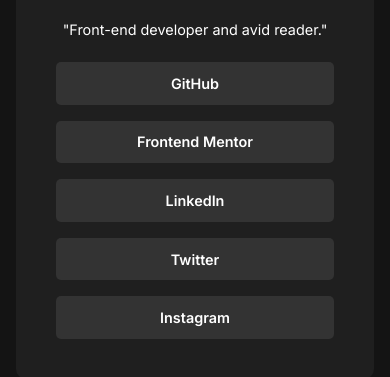
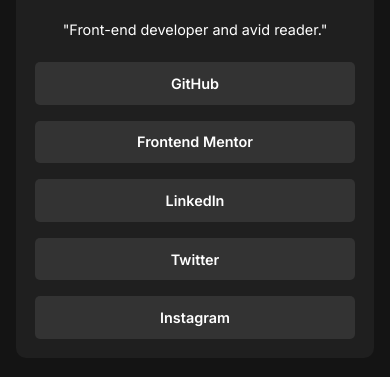
Before and after one commit to ewlondon/social-links-profile, a plain HTML site: page index.html in a window 390 px wide. Shown: the part 337-714 px from the top of the page. Drawn offline with Linux system fonts and the light colour scheme.

Commit message:
fixed social links and mobile view scaling.

```diff
--- a/index.html
+++ b/index.html
@@ -25,11 +25,21 @@
 			<p class="card__subtext">"Front-end developer and avid reader."</p>
 
 			<ul class="card__links">
-				<li class="card__links--item">GitHub</li>
-				<li class="card__links--item">Frontend Mentor</li>
-				<li class="card__links--item">LinkedIn</li>
-				<li class="card__links--item">Twitter</li>
-				<li class="card__links--item">Instagram</li>
+				<li class="card__links--item">
+					<a href="https://www.github.com">GitHub</a>
+				</li>
+				<li class="card__links--item">
+					<a href="https://www.frontendmentor.com">Frontend Mentor</a>
+				</li>
+				<li class="card__links--item">
+					<a href="https://www.linkedin.com">LinkedIn</a>
+				</li>
+				<li class="card__links--item">
+					<a href="https://www.twitter.com">Twitter</a>
+				</li>
+				<li class="card__links--item">
+					<a href="https://www.instagram.com">Instagram</a>
+				</li>
 			</ul>
 		</div>
 	</body>
--- a/style.css
+++ b/style.css
@@ -69,7 +69,7 @@ body {
 	margin-block: 1.5rem;
 }
 .card__links {
-    width: min(400px, 100% );
+	width: min(400px, 100%);
 	list-style: none;
 	display: flex;
 	flex-direction: column;
@@ -78,18 +78,30 @@ body {
 }
 
 .card__links--item {
+    display: grid;
     width: 100%;
+}
+
+.card__links--item > a {
+	width: 100%;
 	border-radius: 5px;
 	background-color: var(--primary-light);
 	font-size: var(--text-size-md);
 	font-weight: var(--text-weight-med);
 	color: var(--primary-white);
 	padding: 0.8rem;
+	text-decoration: none;
 	cursor: pointer;
-    transition: background-color 0.2s ease-out, color .2s ease-out;
+	transition: background-color 0.2s ease-out, color 0.2s ease-out;
 }
 
-.card__links--item:hover {
+.card__links--item >a:hover {
 	background-color: var(--primary-accent);
 	color: var(--primary-dark);
 }
+
+@media screen and (width < 400px) {
+	.card {
+		padding: 1.2rem;
+	}
+}
```
